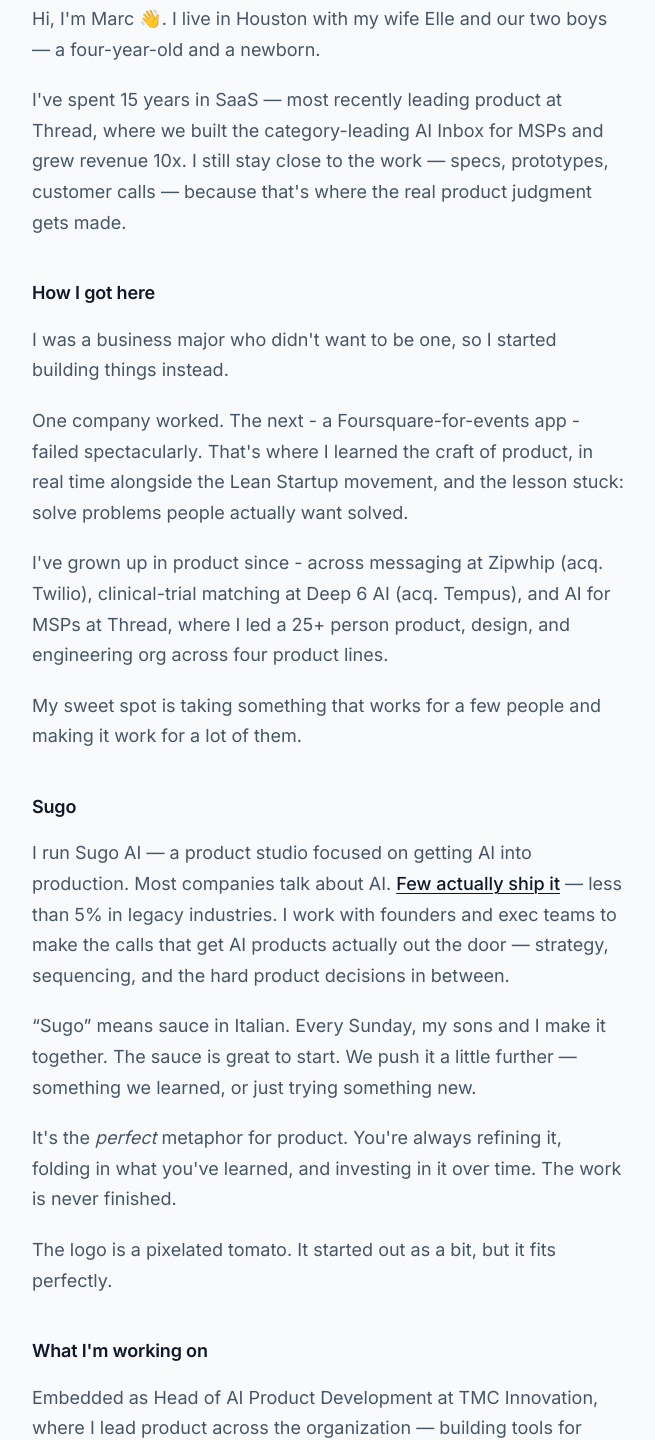
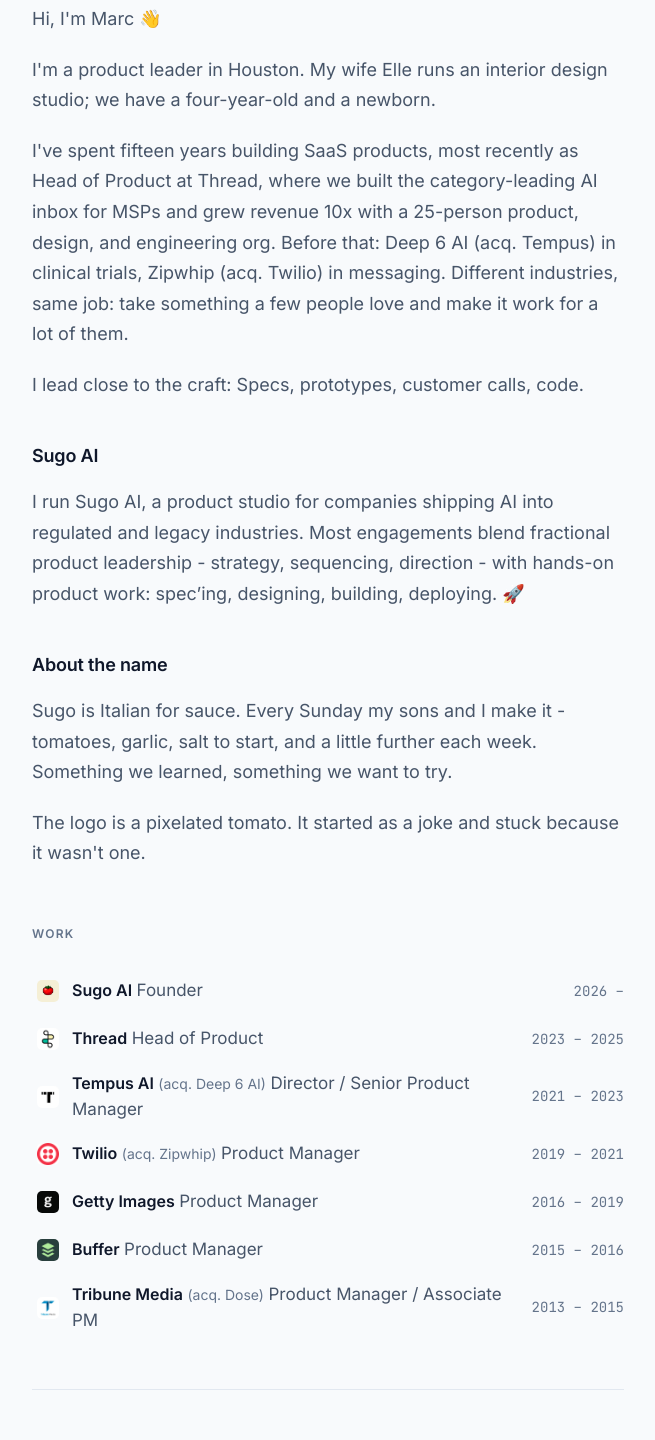
Before and after one commit to marcanthonyrosa/marcanthonyrosadotcom, a Next.js app: page /about in a window 1280 px wide. Shown: the part 600-2040 px from the top of the page, without its empty margins (312-967 px from the left). Built offline with nearby package versions, Linux system fonts and the light colour scheme.

Commit message:
Refresh about page top prose with new bio and Sugo AI sections (#129)

```diff
--- a/app/(site)/about/page.tsx
+++ b/app/(site)/about/page.tsx
@@ -148,58 +148,37 @@
         </div>
         <div className="prose max-w-none">
           <p>
-            Hi, I&apos;m Marc 👋. I live in Houston with my wife Elle and our two boys — a four-year-old and a newborn.
+            Hi, I&apos;m Marc 👋
           </p>
           <p>
-            I&apos;ve spent 15 years in SaaS — most recently leading product at Thread, where we built the category-leading AI Inbox for MSPs and grew revenue 10x. I still stay close to the work — specs, prototypes, customer calls — because that&apos;s where the real product judgment gets made.
+            I&apos;m a product leader in Houston. My wife Elle runs an interior design studio; we have a four-year-old and a newborn.
+          </p>
+          <p>
+            I&apos;ve spent fifteen years building SaaS products, most recently as Head of Product at Thread, where we built the category-leading AI inbox for MSPs and grew revenue 10x with a 25-person product, design, and engineering org. Before that: Deep 6 AI (acq. Tempus) in clinical trials, Zipwhip (acq. Twilio) in messaging. Different industries, same job: take something a few people love and make it work for a lot of them.
+          </p>
+          <p>
+            I lead close to the craft: Specs, prototypes, customer calls, code.
           </p>
           <h2
             className="font-semibold tracking-tight mt-10 mb-4"
             style={{ color: "var(--text-1)", fontSize: "var(--text-h2)" }}
           >
-            How I got here
+            Sugo AI
           </h2>
           <p>
-            I was a business major who didn&apos;t want to be one, so I started building things instead.
-          </p>
-          <p>
-            One company worked. The next - a Foursquare-for-events app - failed spectacularly. That's where I learned the craft of product, in real time alongside the Lean Startup movement, and the lesson stuck: solve problems people actually want solved.
-          </p>
-          <p>
-            I&apos;ve grown up in product since - across messaging at Zipwhip (acq. Twilio), clinical-trial matching at Deep 6 AI (acq. Tempus), and AI for MSPs at Thread, where I led a 25+ person product, design, and engineering org across four product lines.
-          </p>
-          <p>
-            My sweet spot is taking something that works for a few people and making it work for a lot of them.
+            I run Sugo AI, a product studio for companies shipping AI into regulated and legacy industries. Most engagements blend fractional product leadership - strategy, sequencing, direction - with hands-on product work: spec&rsquo;ing, designing, building, deploying. 🚀
           </p>
           <h2
             className="font-semibold tracking-tight mt-10 mb-4"
             style={{ color: "var(--text-1)", fontSize: "var(--text-h2)" }}
           >
-            Sugo
+            About the name
           </h2>
           <p>
-            I run Sugo AI — a product studio focused on getting AI into production. Most companies talk about AI. <a href="https://garryslist.org/posts/half-the-ai-agent-market-is-one-category-the-rest-is-wide-open" target="_blank" rel="noopener noreferrer">Few actually ship it</a> — less than 5% in legacy industries. I work with founders and exec teams to make the calls that get AI products actually out the door — strategy, sequencing, and the hard product decisions in between.
+            Sugo is Italian for sauce. Every Sunday my sons and I make it - tomatoes, garlic, salt to start, and a little further each week. Something we learned, something we want to try.
           </p>
           <p>
-            &ldquo;Sugo&rdquo; means sauce in Italian. Every Sunday, my sons and I make it together. The sauce is great to start. We push it a little further — something we learned, or just trying something new.
-          </p>
-          <p>
-            It&apos;s the <em>perfect</em> metaphor for product. You&apos;re always refining it, folding in what you&apos;ve learned, and investing in it over time. The work is never finished.
-          </p>
-          <p>
-            The logo is a pixelated tomato. It started out as a bit, but it fits perfectly.
-          </p>
-          <h2
-            className="font-semibold tracking-tight mt-10 mb-4"
-            style={{ color: "var(--text-1)", fontSize: "var(--text-h2)" }}
-          >
-            What I&apos;m working on
-          </h2>
-          <p>
-            Embedded as Head of AI Product Development at TMC Innovation, where I lead product across the organization — building tools for portfolio intelligence, ops automation, and venture diligence.
-          </p>
-          <p>
-            I also partner on fractional product leadership engagements, usually with founders shipping AI into regulated or legacy industries.
+            The logo is a pixelated tomato. It started as a joke and stuck because it wasn&apos;t one.
           </p>
         </div>
       </section>
```
